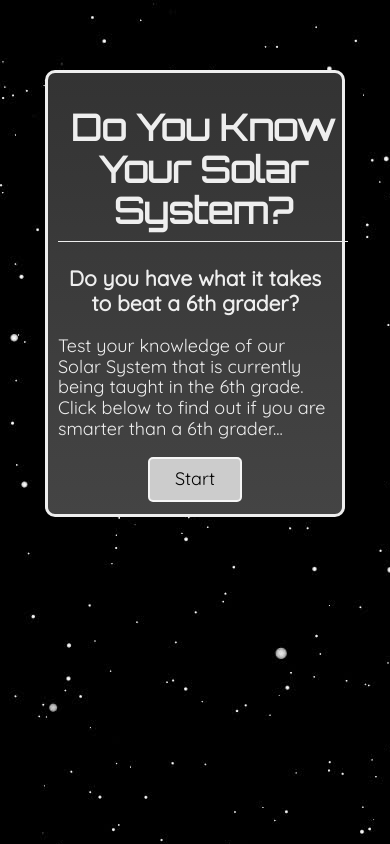
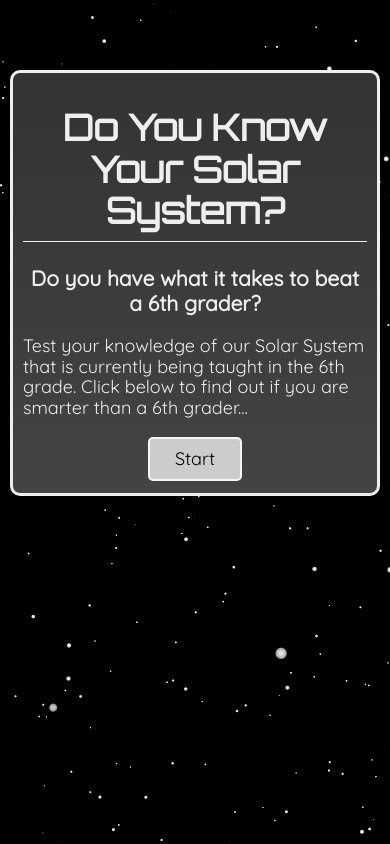
Before and after one commit to arcox80/quiz-app, a plain HTML site: page index.html in a window 390 px wide. Drawn offline with nearby package versions, Linux system fonts and the light colour scheme.

Commit message:
Updated meta viewport and removed styling to make mobile friendly

```diff
--- a/index.html
+++ b/index.html
@@ -2,6 +2,7 @@
 <html lang="en">
   <head>
     <meta charset="utf-8">
+    <meta name="viewport" content="width=device-width">
     <meta name="description" content="Test your knowledge of our Solar System with this short quiz.">
     <title>Solar System Quiz</title>
     <link href="https://fonts.googleapis.com/css?family=Orbitron|Quicksand|Ubuntu" rel="stylesheet">
--- a/main.css
+++ b/main.css
@@ -12,7 +12,6 @@ body {
 }
 
 .wrapper {
-  width: 75%;
   min-width: 300px;
   max-width: 665px;
   height: auto;
```
